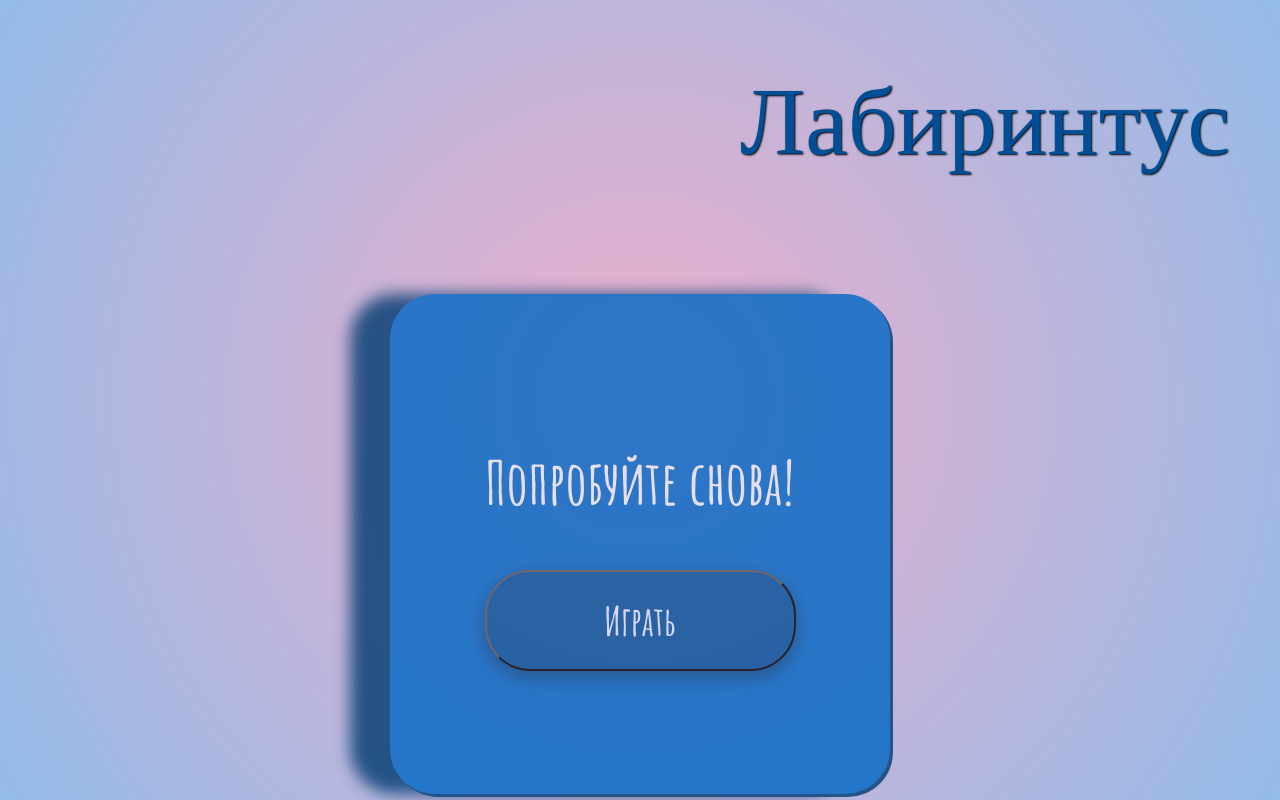
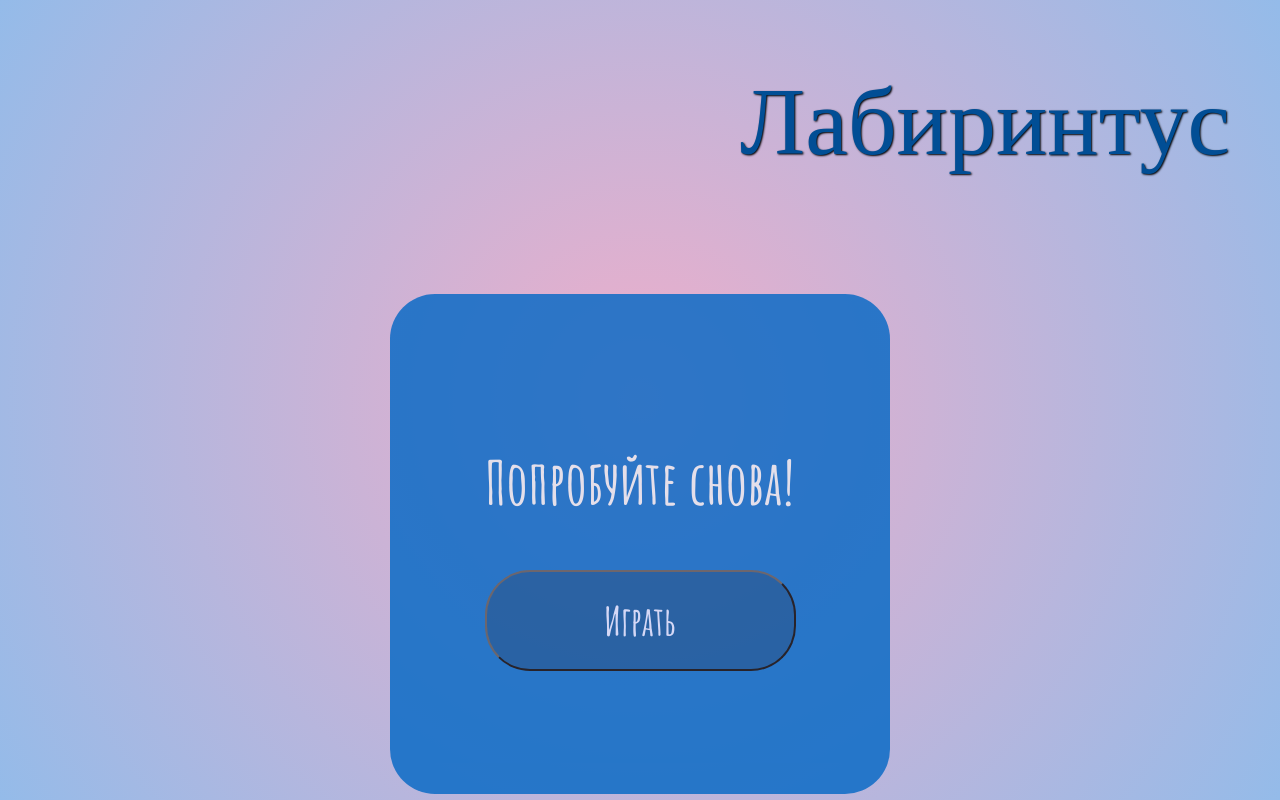
Before and after one commit to muddv/jun-hackathon-team25, a website built with Vite: page interface/defeat.html in a window 1280 px wide. Shown: the top 800 px of the page. Built offline with nearby package versions, Linux system fonts and the light colour scheme; a web font is replaced by a local one.

Commit message:
shadow review

```diff
--- a/interface/styles.css
+++ b/interface/styles.css
@@ -106,7 +106,6 @@ a:focus, a:hover {
   font-size: 40px;
   box-sizing: border-box;
 
-  box-shadow: 3px 3px #003b71, -1em 0 .4em #003b71;
 }
 
 .victory-button, .defeat-button {
@@ -133,7 +132,6 @@ a:focus, a:hover {
 
   transition-duration: 0.4s;
 
-  box-shadow: 0 8px 16px 0 rgba(0,0,0,0.2), 0 6px 20px 0 rgba(0,0,0,0.19);
 }
 
 .victory-button:hover, .defeat-button:hover  {
```
